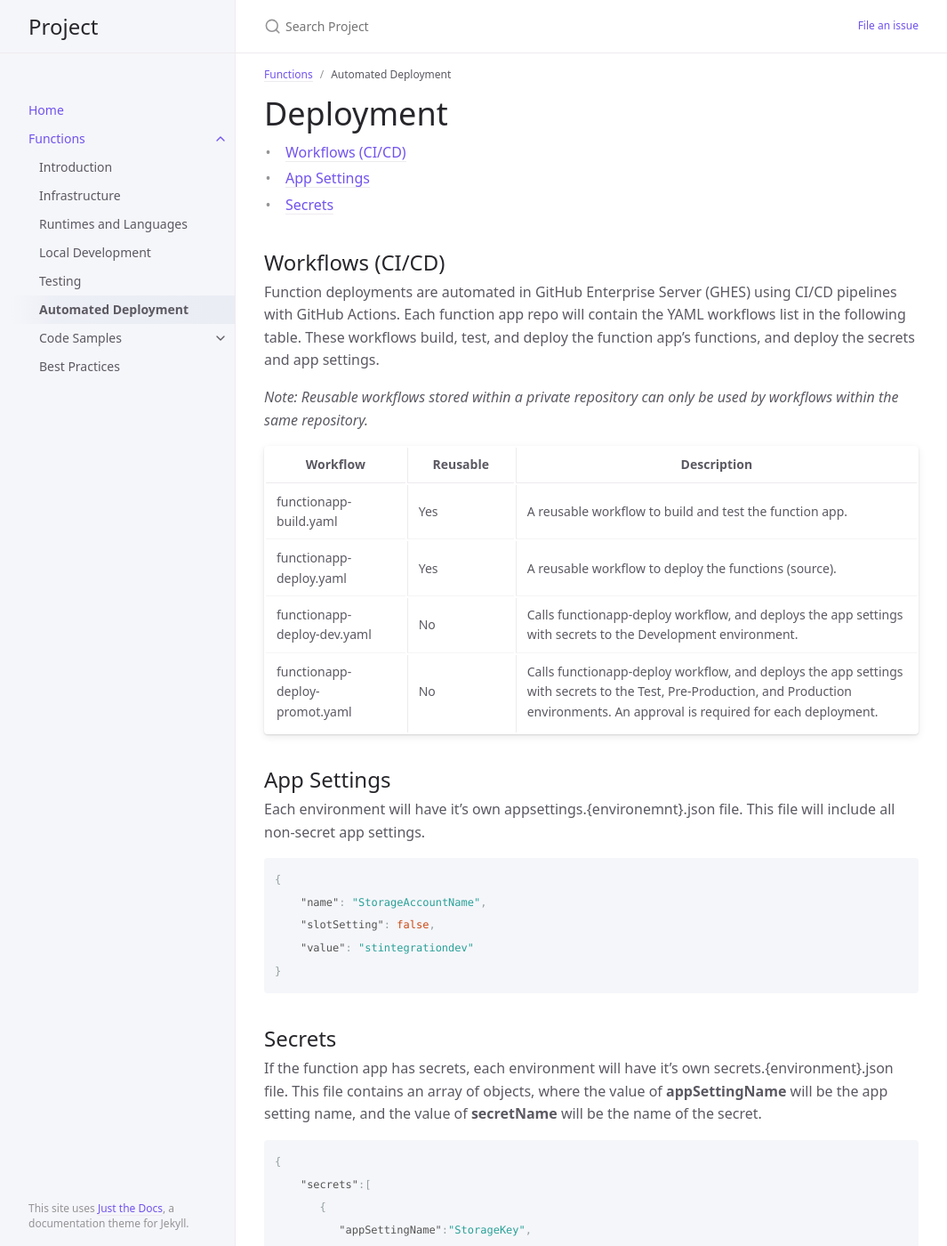
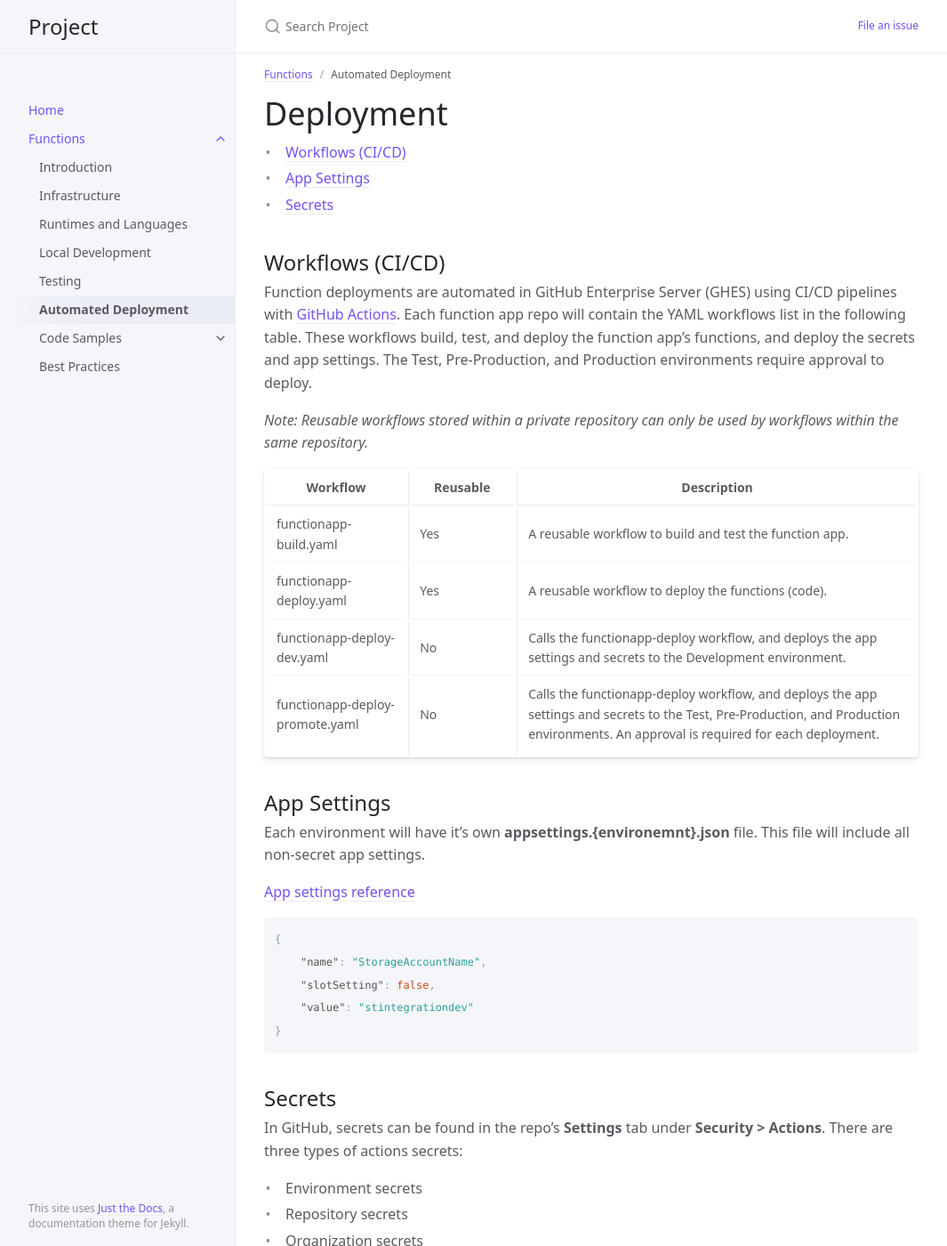
Before and after one commit to bwagner77/docs-test, a Jekyll site: the page built from function/deployment.md, in a window 1280 px wide and 1400 px high. Shown: the whole window at 89% size, without its empty margins (107-1172 px from the left). Built offline with Jekyll 4.4.1, drawn with Linux system fonts in a browser that asks for light colours; some of the changed text lies outside the part shown.

Commit message:
Function documentation updated.

````diff
--- a/function/deployment.md
+++ b/function/deployment.md
@@ -14,10 +14,12 @@ nav_order: 6
 ## Workflows (CI/CD)
 
 Function deployments are automated in GitHub Enterprise Server (GHES) using
-CI/CD pipelines with GitHub Actions. Each function app repo will contain the
-YAML workflows list in the following table. These workflows build, test,
-and deploy the function app's functions, and deploy the secrets and
-app settings.
+CI/CD pipelines with
+[GitHub Actions](https://docs.github.com/en/actions/learn-github-actions/understanding-github-actions).
+Each function app repo will contain the YAML workflows list in the following
+table. These workflows build, test, and deploy the function app's functions,
+and deploy the secrets and app settings. The Test, Pre-Production, and
+Production environments require approval to deploy.
 
 _Note: Reusable workflows stored within a private repository can only
 be used by workflows within the same repository._
@@ -25,14 +27,16 @@ be used by workflows within the same repository._
 | Workflow                          | Reusable  | Description |
 | --------------------------------- | --------- | ------ |
 | functionapp-build.yaml            | Yes       | A reusable workflow to build and test the function app. |
-| functionapp-deploy.yaml           | Yes       | A reusable workflow to deploy the functions (source). |
-| functionapp-deploy-dev.yaml       | No        | Calls functionapp-deploy workflow, and deploys the app settings with secrets to the Development environment. |
-| functionapp-deploy-promot.yaml    | No        | Calls functionapp-deploy workflow, and deploys the app settings with secrets to the Test, Pre-Production, and Production environments. An approval is required for each deployment. |
+| functionapp-deploy.yaml           | Yes       | A reusable workflow to deploy the functions (code). |
+| functionapp-deploy-dev.yaml       | No        | Calls the functionapp-deploy workflow, and deploys the app settings and secrets to the Development environment. |
+| functionapp-deploy-promote.yaml   | No        | Calls the functionapp-deploy workflow, and deploys the app settings and secrets to the Test, Pre-Production, and Production environments. An approval is required for each deployment. |
 
 ## App Settings
 
-Each environment will have it's own appsettings.{environemnt}.json file. This
-file will include all non-secret app settings.
+Each environment will have it's own **appsettings.{environemnt}.json** file.
+This file will include all non-secret app settings.
+
+[App settings reference](https://learn.microsoft.com/en-us/azure/azure-functions/functions-app-settings)
 
 ``` json
 {
@@ -44,10 +48,17 @@ file will include all non-secret app settings.
 
 ## Secrets
 
+In GitHub, secrets can be found in the repo's **Settings** tab
+under **Security > Actions**. There are three types of actions secrets:
+
+- Environment secrets
+- Repository secrets
+- Organization secrets
+
 If the function app has secrets, each environment will have it's
-own secrets.{environment}.json file. This file contains an array of objects,
-where the value of **appSettingName** will be the app setting name,
-and the value of **secretName** will be the name of the secret.
+own **secrets.{environment}.json** file. This file will contain an array of
+_secret objects_, where the **appSettingName** value is the name of the app
+setting, and the **secretName** value is the name of the secret.
 
 ``` json
 {
````
Also changed, not shown: function/infrastructure.md (+2 -2 lines), function/testing.md (+1 -1 lines).
